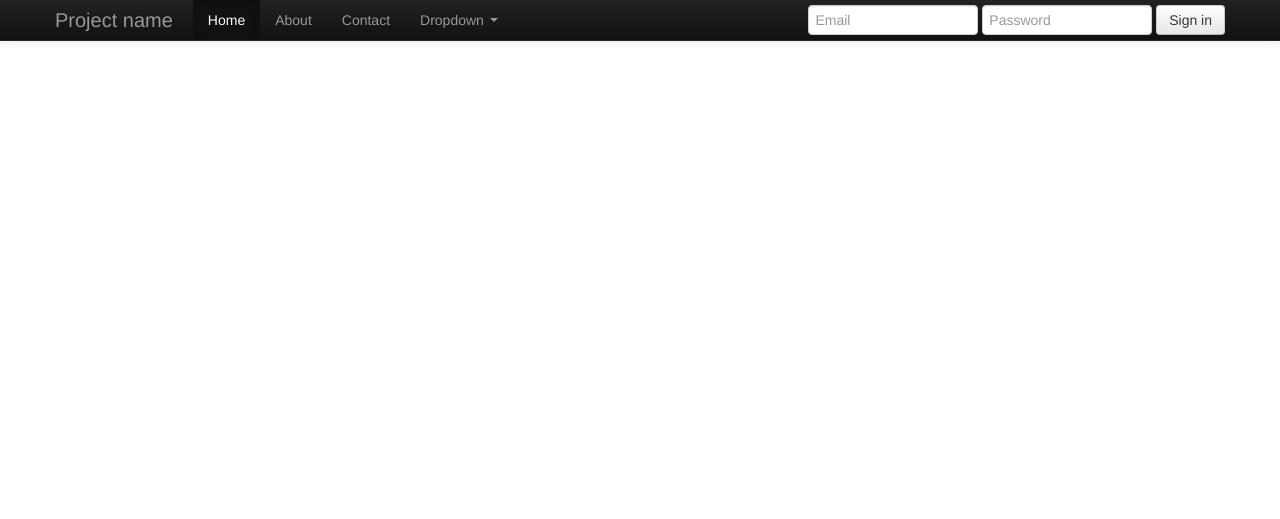
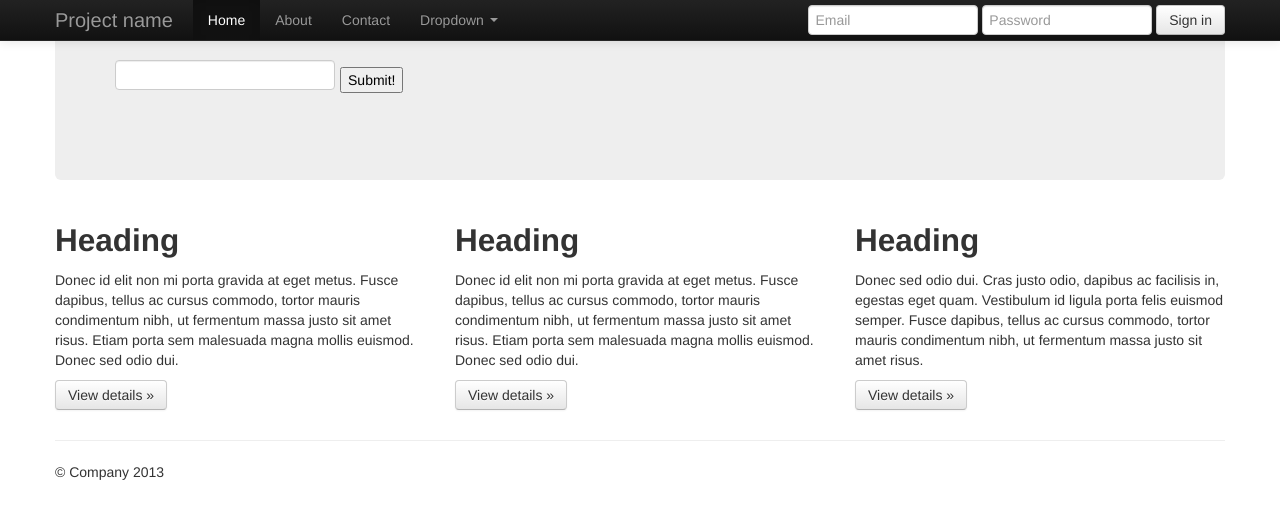
Before and after one commit to alwaysanirudh/breaking-bad-generator, a PHP site: page / in a window 1280 px wide. Shown: the top 519 px of the page. Run offline with PHP 8.4, Linux system fonts and the light colour scheme.

Commit message:
front end work

```diff
--- a/index.php
+++ b/index.php
@@ -2,10 +2,43 @@
 session_start();
 require_once('header.php');
 ?>
+ <div class="container">
 
-<form action="print.php" method="post">
+      <!-- Main hero unit for a primary marketing message or call to action -->
+      <div class="hero-unit">
+        <form action="print.php" method="post">
 <input type="text" name="name"/>
 <input type="submit" name="Submit" value="Submit!" />
 </form>
+      </div>
+
+      <!-- Example row of columns -->
+      <div class="row">
+        <div class="span4">
+          <h2>Heading</h2>
+          <p>Donec id elit non mi porta gravida at eget metus. Fusce dapibus, tellus ac cursus commodo, tortor mauris condimentum nibh, ut fermentum massa justo sit amet risus. Etiam porta sem malesuada magna mollis euismod. Donec sed odio dui. </p>
+          <p><a class="btn" href="#">View details &raquo;</a></p>
+        </div>
+        <div class="span4">
+          <h2>Heading</h2>
+          <p>Donec id elit non mi porta gravida at eget metus. Fusce dapibus, tellus ac cursus commodo, tortor mauris condimentum nibh, ut fermentum massa justo sit amet risus. Etiam porta sem malesuada magna mollis euismod. Donec sed odio dui. </p>
+          <p><a class="btn" href="#">View details &raquo;</a></p>
+       </div>
+        <div class="span4">
+          <h2>Heading</h2>
+          <p>Donec sed odio dui. Cras justo odio, dapibus ac facilisis in, egestas eget quam. Vestibulum id ligula porta felis euismod semper. Fusce dapibus, tellus ac cursus commodo, tortor mauris condimentum nibh, ut fermentum massa justo sit amet risus.</p>
+          <p><a class="btn" href="#">View details &raquo;</a></p>
+        </div>
+      </div>
+
+      <hr>
+
+      <footer>
+        <p>&copy; Company 2013</p>
+      </footer>
+
+    </div> <!-- /container -->
+
+
 
 <?php require_once 'footer.php'; ?>
--- a/print.php
+++ b/print.php
@@ -64,7 +64,7 @@
 //go through elements of array, search for letter with pic, if exists print pic, if doesnt print letter
 foreach ($newString as $value){
  if (in_array($value, $hasimage)){
-   echo '<img src="http://localhost:8888/apps/breaking-bad-generator/images/elements/';
+   echo '<img src="images/elements/';
    echo $value;
    echo '.png" >';
  }else{
```
